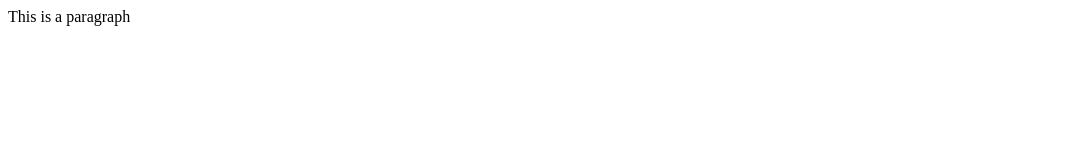
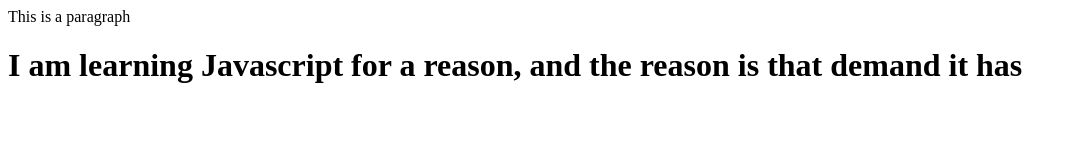
Before and after one commit to DharmeshMishra15/Demo-repo, a plain HTML site: page index.html in a window 1280 px wide. Shown: the whole page, without its empty margins (0-1077 px from the left). Drawn offline with Linux system fonts and the light colour scheme.

Commit message:
Added an H1 element

```diff
--- a/index.html
+++ b/index.html
@@ -1 +1,2 @@
 <p>This is a paragraph</p>
+<h1>I am learning Javascript for a reason, and the reason is that demand it has</h1>
```
